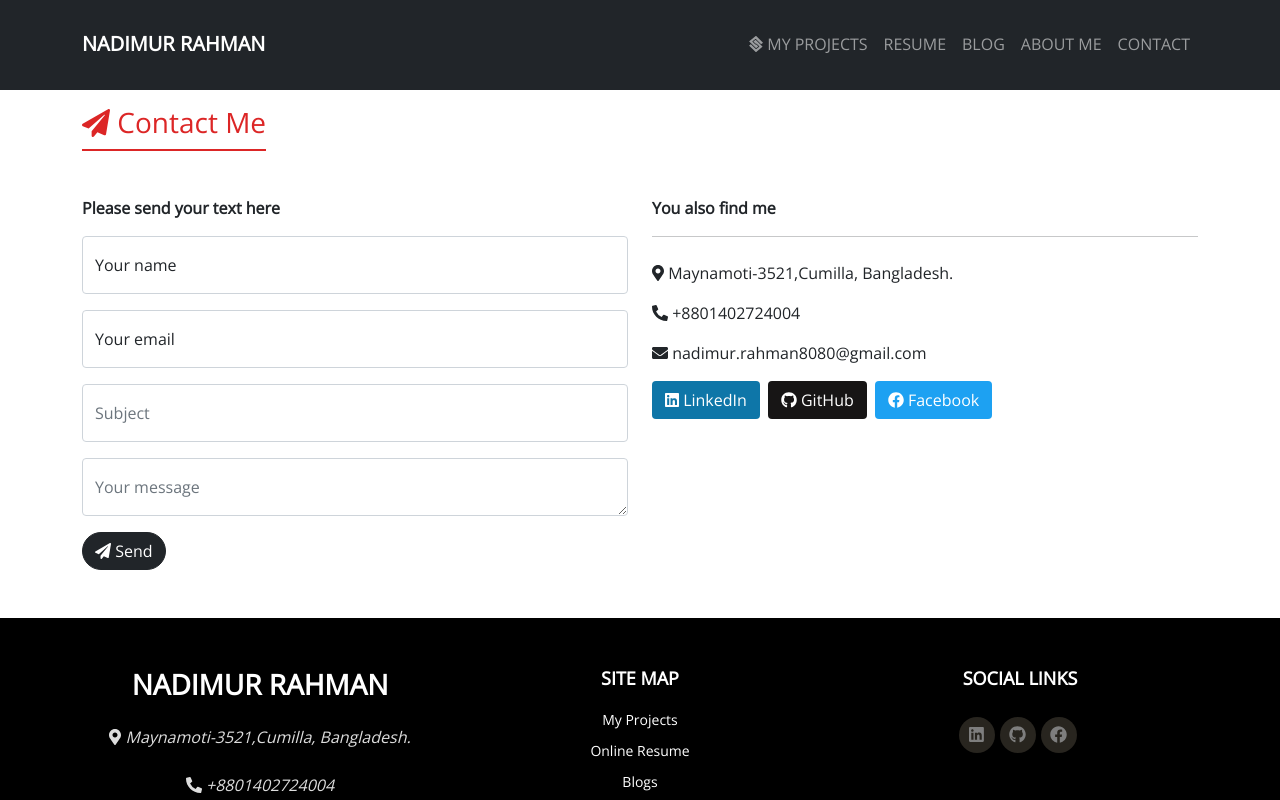
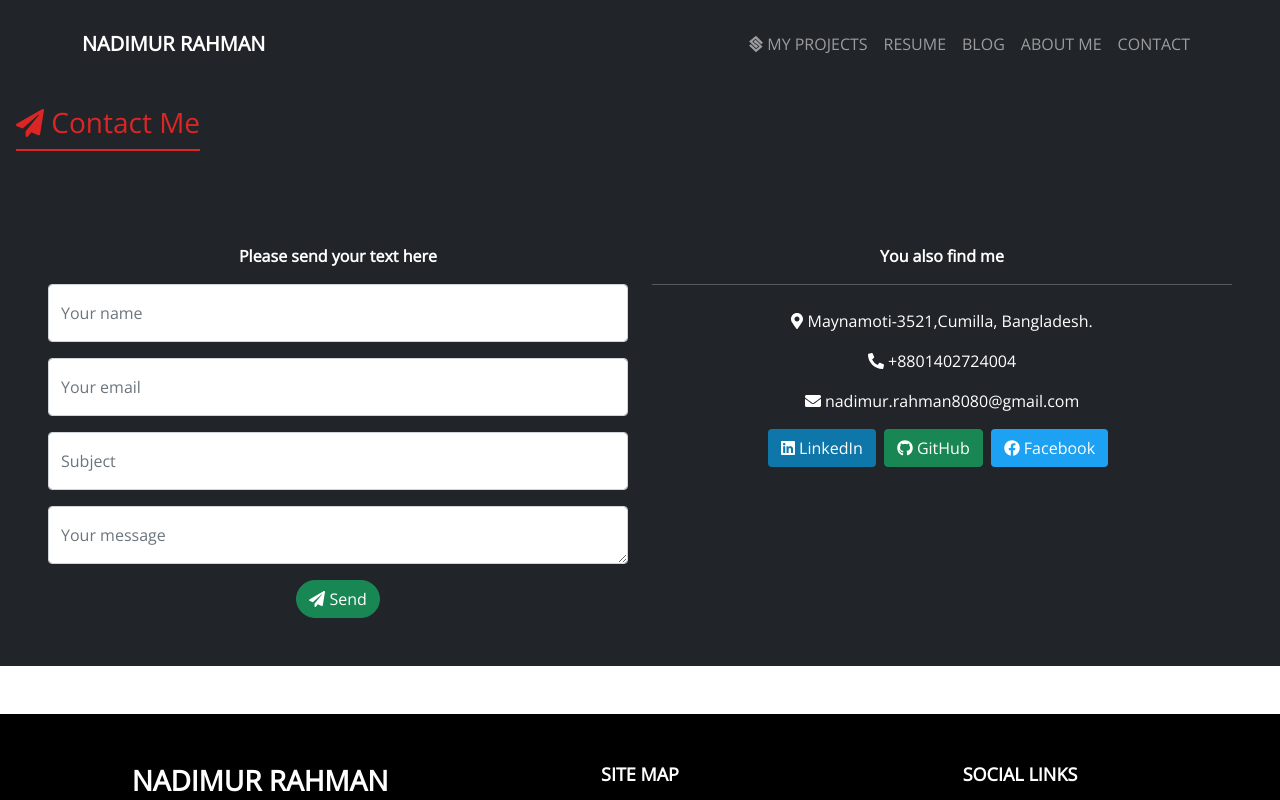
Before and after one commit to NaimulHasan8080/portfolio, a React (Create React App) app: page /contact in a window 1280 px wide. Shown: the top 800 px of the page. Built offline with nearby package versions, Linux system fonts and the light colour scheme.

Commit message:
update contacts form

```diff
--- a/src/components/AllProjects/SingleAllProject.js
+++ b/src/components/AllProjects/SingleAllProject.js
@@ -45,18 +45,19 @@ const SingleAllProject = ({ p }) => {
                     </p>
                 </div>
 
+                <div className="card-footer pb-4 bg-white border-top-0 text-center">
 
+                    <button className="btn btn-sm btn-outline-dark m-1">
+                        <FontAwesomeIcon /> <i class="fas fa-info-circle"></i> Details
+                    </button>
 
-
-                <div className="card-footer pb-4 bg-white border-top-0 ">
-
-                    <a href={p.live} target="_blank" rel="noreferrer" className="btn btn-sm btn-outline-dark me-3" type="button">
+                    <a href={p.live} target="_blank" rel="noreferrer" className="btn btn-sm btn-outline-dark m-1" type="button">
                         <FontAwesomeIcon icon={faGlobe} /> Live Website
                     </a>
 
 
                     <a href={p.github} target="_blank" rel="noreferrer" className="">
-                        <button className="btn btn-sm btn-outline-dark me-3">
+                        <button className="btn btn-sm btn-outline-dark m-1">
                             <FontAwesomeIcon icon={faGithub} /> Client GitHub
                         </button>
                     </a>
@@ -65,7 +66,7 @@ const SingleAllProject = ({ p }) => {
                         p.server &&
 
                         <a href={p.server} target="_blank" rel="noreferrer" className="">
-                            <button className="btn btn-sm btn-outline-dark mt-3">
+                            <button className="btn btn-sm btn-outline-dark m-3">
                                 <FontAwesomeIcon icon={faGithub} /> Server GitHub
                             </button>
                         </a>
--- a/src/components/Contact/Contact.js
+++ b/src/components/Contact/Contact.js
@@ -7,8 +7,8 @@ import Flip from 'react-reveal/Flip';
 
 const Contact = () => {
     return (
-        <div className="container">
-            <div className="pb-5 pt-3">
+        <div className=" bg-dark text-secondary">
+            <div className="pb-5 p-3">
                 <h3>
                     <Flip top cascade>
                         <span className="pb-2 custom-red-color my-border-bottom">
@@ -18,12 +18,12 @@ const Contact = () => {
                 </h3>
             </div>
 
-            <div className="row">
+            <div className="row text-center p-5">
                 <div className="col-md-6">
-                    <p className="mb-3 fw-bold">Please send your text here</p>
+                    <p className="mb-3 fw-bold text-white">Please send your text here</p>
                     <MyForm></MyForm>
                 </div>
-                <div className="col-md-6">
+                <div className="col-md-6 text-white">
                     <p className="fw-bold">You also find me</p>
                     <hr />
 
@@ -36,7 +36,7 @@ const Contact = () => {
                             <a href="https://www.linkedin.com/in/nadimurrahman8080/" rel="noreferrer" target="_blank" className="btn btn-linkedIn me-2 ">
                                 <FontAwesomeIcon icon={faLinkedin} /> LinkedIn
                             </a>
-                            <a href="https://github.com/NaimulHasan8080" rel="noreferrer" target="_blank" className="btn btn-github me-2">
+                            <a href="https://github.com/NaimulHasan8080" rel="noreferrer" target="_blank" className="btn btn-success me-2">
                                 <FontAwesomeIcon icon={faGithub} /> GitHub
                             </a>
                             <a href="https://www.facebook.com/profile.php?id=100008151618032" rel="noreferrer" target="_blank" className="btn btn-twitter me-2">
--- a/src/components/Contact/MyForm.js
+++ b/src/components/Contact/MyForm.js
@@ -59,7 +59,7 @@ const MyForm = () => {
         <div>
             <form onSubmit={handleFormSubmit}>
                 <div className="form-floating mb-3 form-group">
-                    <input type="text" name="name" id="name" className="form-control" placeholder="Your Name " required />
+                    <input placeholder="Your Name " type="text" name="name" id="name" className="form-control" required />
                     <label>Your name</label>
                 </div>
 
@@ -77,7 +77,7 @@ const MyForm = () => {
                     <textarea type="text" name="message" className="form-control" id="your-message" cols="30" rows="10" placeholder="Your message" required></textarea>
                     <label className="text-secondary">Your message</label>
                 </div>
-                <button className="btn btn-dark rounded-pill" type="submit">
+                <button className="btn btn-success rounded-pill" type="submit">
                     <FontAwesomeIcon icon={faPaperPlane} /> Send
                 </button>
             </form>
--- a/src/components/Home/HeroSection/HeroSection.js
+++ b/src/components/Home/HeroSection/HeroSection.js
@@ -31,12 +31,12 @@ const HeroSection = () => {
                             <span className="language px-2 py-1 rounded me-2">NodeJS</span>
                         </p>
 
-                        <div>
-                            <a href="https://drive.google.com/uc?export=download&id=1EJ4XLeE-t089ADjsF6fkHA9y_AvSVU9R" type="button" className="btn btnDwnResume me-2 text-center">
+                        <div className="text-center">
+                            <a href="https://drive.google.com/uc?export=download&id=1EJ4XLeE-t089ADjsF6fkHA9y_AvSVU9R" type="button" className="btn btnDwnResume me-2 ">
                                 <FontAwesomeIcon icon={faCloudDownloadAlt} /> Download Resume
                             </a>
                             <Link to='/contact'>
-                                <button className="btn btnContactMe text-center">
+                                <button className="btn btnContactMe ">
                                     <FontAwesomeIcon icon={faPaperPlane} /> Contact Me
                                 </button>
                             </Link>
--- a/src/components/Home/Projects/Projects.js
+++ b/src/components/Home/Projects/Projects.js
@@ -5,6 +5,7 @@ import { Link } from 'react-router-dom';
 import SingleProject from '../SingleProject/SingleProject';
 import Bounce from "react-reveal/Bounce";
 import Fade from 'react-reveal/Fade';
+import Roll from 'react-reveal/Roll';
 import { faAngleDoubleRight } from '@fortawesome/free-solid-svg-icons';
 import { FontAwesomeIcon } from '@fortawesome/react-fontawesome';
 
@@ -36,9 +37,9 @@ const Projects = () => {
                     :
 
                     <div>
-                        <Bounce bottom cascade>
-                            <h4 className="text-uppercase fw-bold pb-3 text-center">My Projects</h4>
-                        </Bounce>
+                        <Roll bottom >
+                            <h4 className="text-info fw-bold py-3 text-center">My Projects</h4>
+                        </Roll>
 
                         <Fade bottom>
                             {
@@ -48,7 +49,7 @@ const Projects = () => {
 
                         <div className="text-center pb-5">
                             <Link to="/projects">
-                                <button className="btn btn-dark">
+                                <button className="btn btn-success">
                                     See All Projects <FontAwesomeIcon icon={faAngleDoubleRight} />
                                 </button>
                             </Link>
--- a/src/components/Home/SingleProject/SingleProject.js
+++ b/src/components/Home/SingleProject/SingleProject.js
@@ -42,11 +42,9 @@ const SingleProject = ({ p }) => {
                 </div>
                 <div className="card-footer pb-4 bg-white border-top-0 ">
 
-                    <a href={p.live} target="_blank" rel="noreferrer" className="">
-                        <button className="btn btn-outline-dark me-3">
-                            <FontAwesomeIcon /> <i class="fas fa-info-circle"></i> Details
-                        </button>
-                    </a>
+                    <button className="btn btn-outline-dark me-3">
+                        <FontAwesomeIcon /> <i class="fas fa-info-circle"></i> Details
+                    </button>
                     <a href={p.live} target="_blank" rel="noreferrer" className="">
                         <button className="btn btn-outline-dark me-3">
                             <FontAwesomeIcon icon={faGlobe} /> Live Website
```
